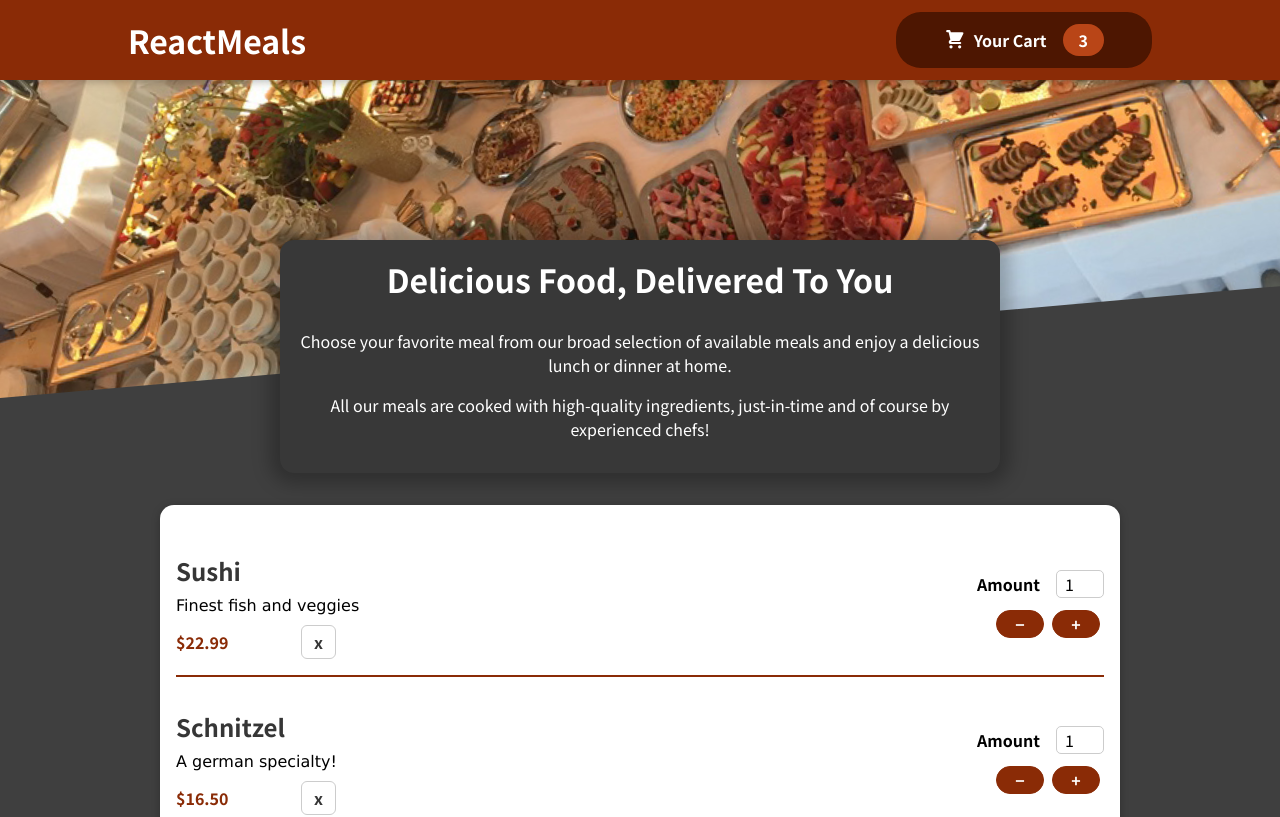
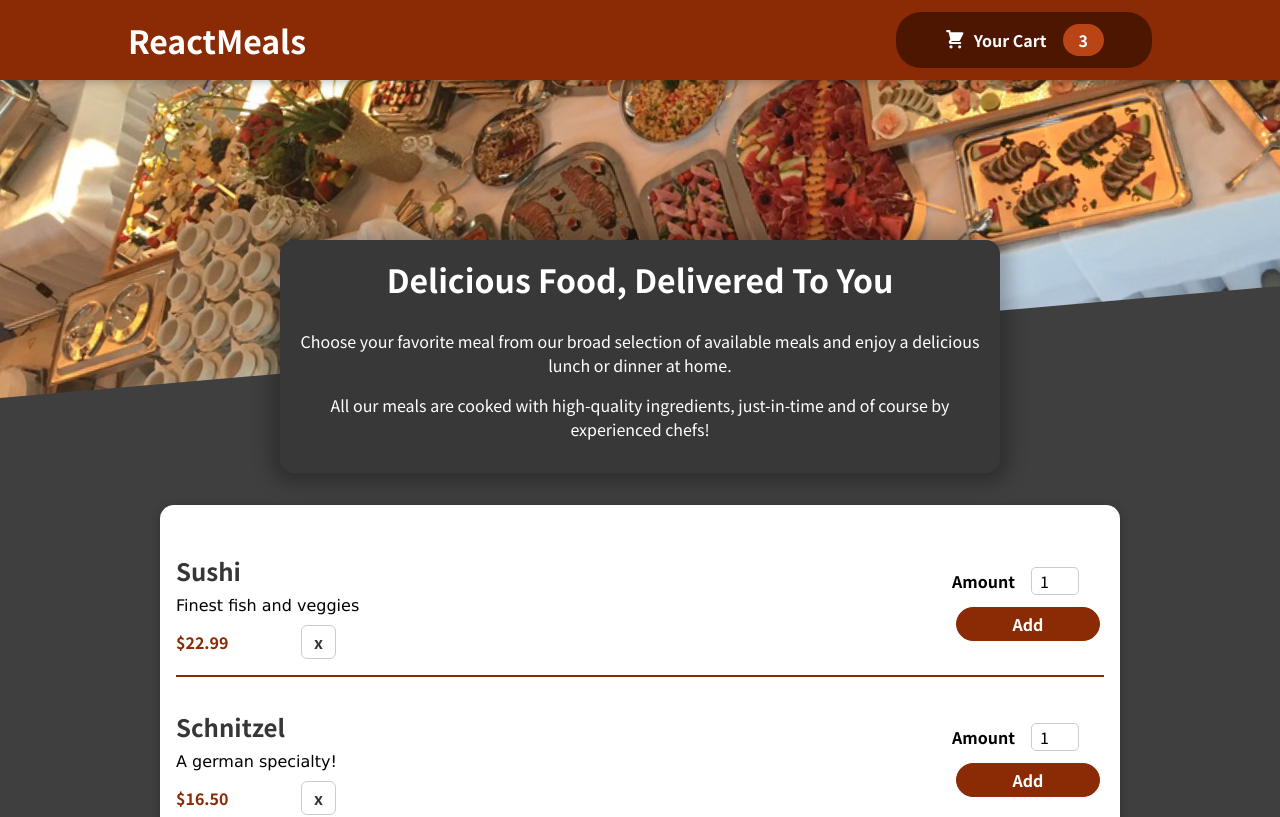
Before and after one commit to BateDowen/Food-order-app-exercise, a React (Create React App) app in the folder food-order-app-exercise/: page / in a window 1280 px wide. Shown: the top 817 px of the page. Built offline with nearby package versions, Linux system fonts and the light colour scheme.

Commit message:
saving cart items in localStorage

```diff
--- a/food-order-app-exercise/src/components/Cart/CartItem.js
+++ b/food-order-app-exercise/src/components/Cart/CartItem.js
@@ -3,7 +3,11 @@ import Form from './CartItemForm';
 
 const CartItem = (props) => {
   const price = `$${props.price.toFixed(2)}`;
-
+  const onAdd = (event) =>{
+    event.preventDefault();
+    const amount = event.target[0].value;
+    localStorage.setItem(props.name, JSON.stringify([props,{'quantity':amount}]))
+};
   return (
     <li className={classes['cart-item']}>
       <div>
@@ -15,7 +19,7 @@ const CartItem = (props) => {
         </div>
       </div>
       <div className={classes.actions}>
-        <Form />
+        <Form onSubmit={onAdd}/>
       </div>
     </li>
   );
--- a/food-order-app-exercise/src/components/Cart/CartItemForm.js
+++ b/food-order-app-exercise/src/components/Cart/CartItemForm.js
@@ -2,8 +2,10 @@ import Input from "../UI/Input";
 import classes from "./CartItemForm.module.css";
 
 const Form = (props) => {
+
+
   return (
-    <form className={classes.form}>
+    <form className={classes.form}  onSubmit={props.onSubmit}>
       <Input
         label="Amount"
         input={{
@@ -15,8 +17,7 @@ const Form = (props) => {
           defaultValue: "1",
         }}
       ></Input>
-      <button onClick={props.onRemove}>− </button>
-      <button onClick={props.onAdd}>+ </button>
+      <button>Add</button>
     </form>
   );
 };
--- a/food-order-app-exercise/src/components/Cart/CartItemForm.module.css
+++ b/food-order-app-exercise/src/components/Cart/CartItemForm.module.css
@@ -1,16 +1,18 @@
 .form {
-  text-align: right;
+  text-align: center;
 }
 
 .form button {
+  text-align: center;
   font: inherit;
   cursor: pointer;
   background-color: #8a2b06;
   border: 1px solid #8a2b06;
   color: white;
-  /* padding: -0.25rem 2rem; */
+  padding: 0.25rem 2rem;
   border-radius: 20px;
   font-weight: bold;
+  width: 9rem;
 }
 
 .form button:hover,
```
